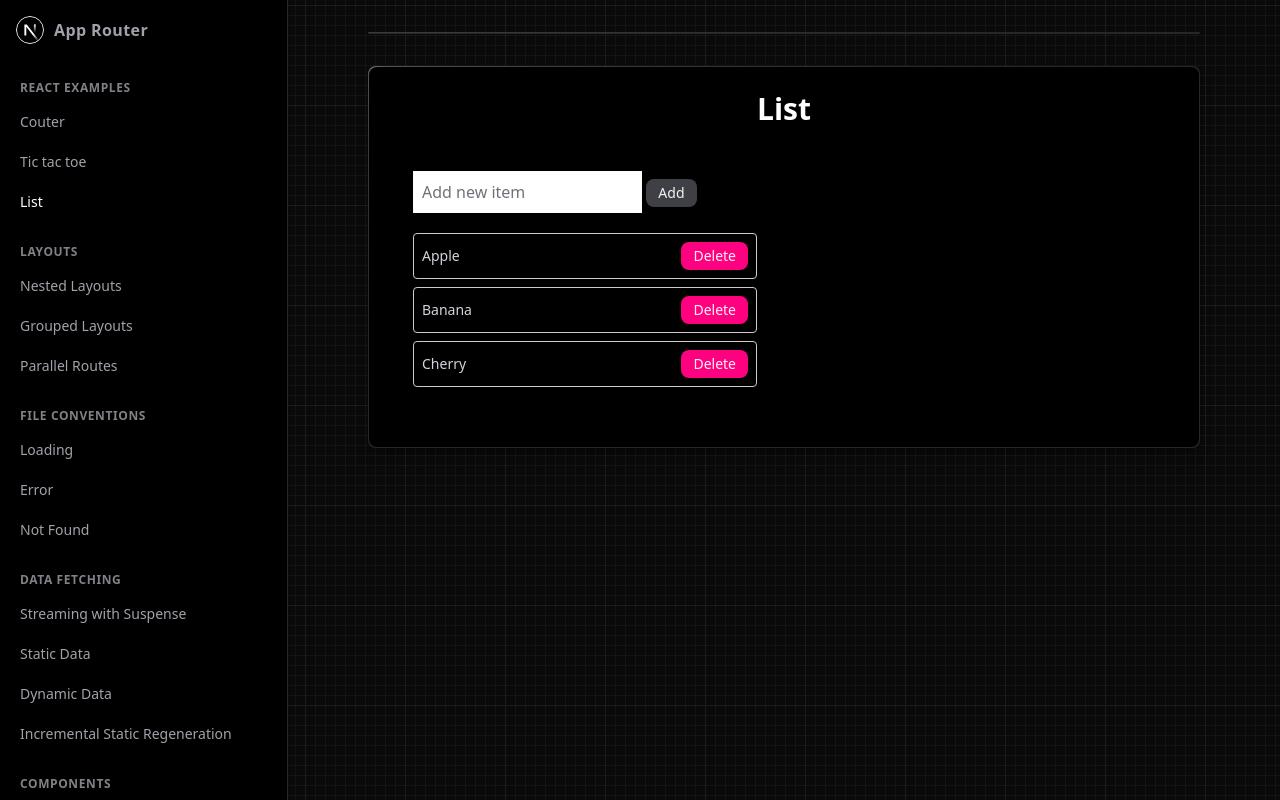
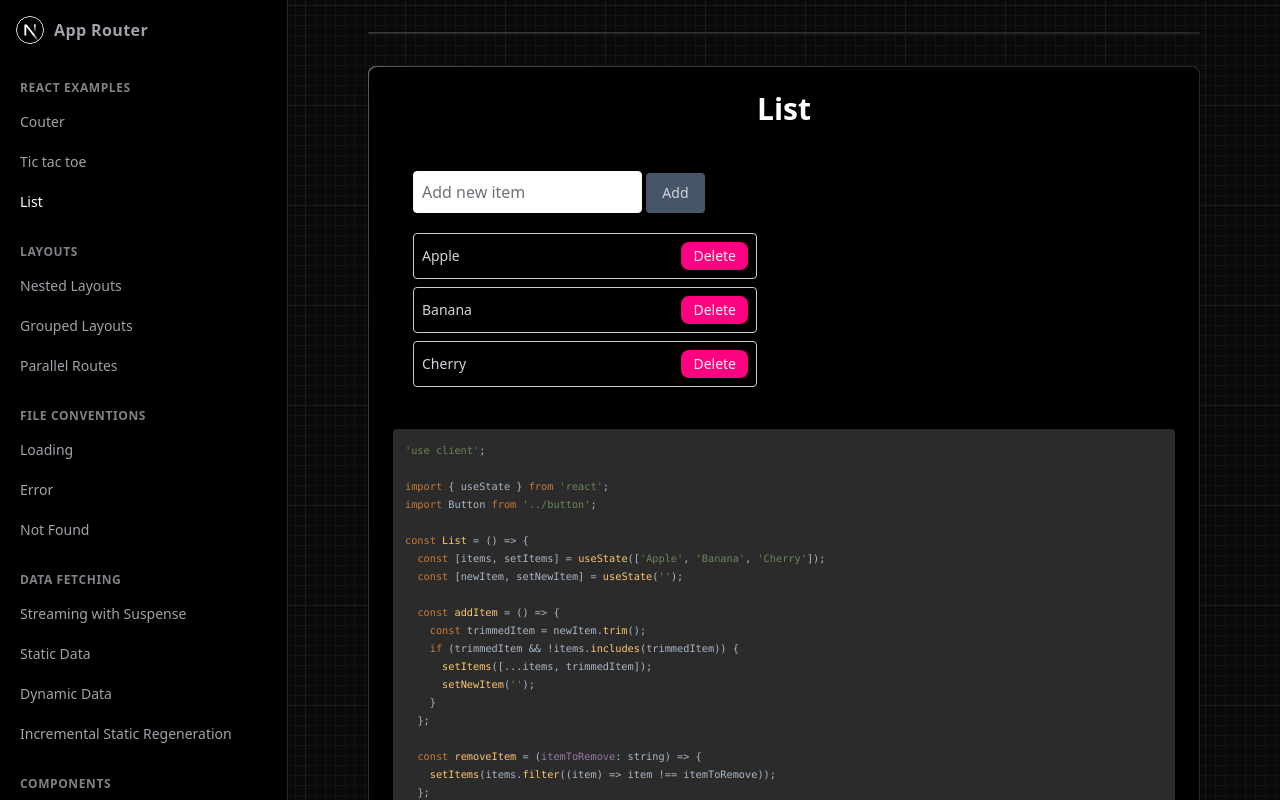
Before and after one commit to pbuyan/react-examples, a Next.js app: page /list in a window 1280 px wide. Shown: the top 800 px of the page. Built offline with nearby package versions, Linux system fonts and the light colour scheme.

Commit message:
Code highlighter

```diff
--- a/app/(react)/counter/page.tsx
+++ b/app/(react)/counter/page.tsx
@@ -1,4 +1,5 @@
 import Counter from '../../../ui/react/counter';
+import CodeHighlighter from '#/ui/code-highlighter';
 
 export default function Page() {
   return (
@@ -7,6 +8,7 @@ export default function Page() {
 
       <div className="grid grid-cols-1 gap-6 lg:grid-cols-3">
         <Counter />
+        <CodeHighlighter filePath="/../ui/react/counter.tsx" />
       </div>
     </div>
   );
--- a/app/(react)/list/page.tsx
+++ b/app/(react)/list/page.tsx
@@ -1,4 +1,6 @@
+import React from 'react';
 import List from '../../../ui/react/list';
+import CodeHighlighter from '#/ui/code-highlighter';
 
 export default function Page() {
   return (
@@ -7,6 +9,7 @@ export default function Page() {
 
       <div>
         <List />
+        <CodeHighlighter filePath="/../ui/react/list.tsx" />
       </div>
     </div>
   );
--- a/app/(react)/tic-tac-toe/page.tsx
+++ b/app/(react)/tic-tac-toe/page.tsx
@@ -1,4 +1,5 @@
 import TicTacToe from '../../../ui/react/tic-tac-toe';
+import CodeHighlighter from '#/ui/code-highlighter';
 
 export default function Page() {
   return (
@@ -7,6 +8,7 @@ export default function Page() {
 
       <div>
         <TicTacToe />
+        <CodeHighlighter filePath="/../ui/react/tic-tac-toe.tsx" />
       </div>
     </div>
   );
--- /dev/null
+++ b/ui/code-highlighter.tsx
@@ -0,0 +1,19 @@
+import { Component } from 'react';
+import * as fs from 'fs';
+import path from 'path';
+import { Prism, SyntaxHighlighterProps } from 'react-syntax-highlighter';
+const SyntaxHighlighter = Prism as typeof Component<SyntaxHighlighterProps>;
+import { darcula } from 'react-syntax-highlighter/dist/cjs/styles/prism';
+
+const CodeHighlighter = ({ filePath }: { filePath: string }) => {
+  const fPath = path.join(process.cwd(), 'data', filePath);
+  const code = fs.readFileSync(fPath, 'utf-8');
+
+  return (
+    <SyntaxHighlighter style={darcula} language="javascript" code={code}>
+      {code}
+    </SyntaxHighlighter>
+  );
+};
+
+export default CodeHighlighter;
--- a/ui/react/list.tsx
+++ b/ui/react/list.tsx
@@ -26,9 +26,14 @@ const List = () => {
           value={newItem}
           onChange={(e) => setNewItem(e.target.value)}
           placeholder={'Add new item'}
-          className="mr-1 w-2/3 border border-gray-50 p-2 text-gray-500"
+          className="mr-1 w-2/3 rounded border border-gray-50 p-2 text-gray-500"
         />
-        <Button onClick={() => addItem()}>Add</Button>
+        <Button
+          onClick={() => addItem()}
+          className="rounded bg-slate-600 px-4 py-2"
+        >
+          Add
+        </Button>
       </div>
       <ul className="list-none p-0">
         {items.map((item, i) => (
```
